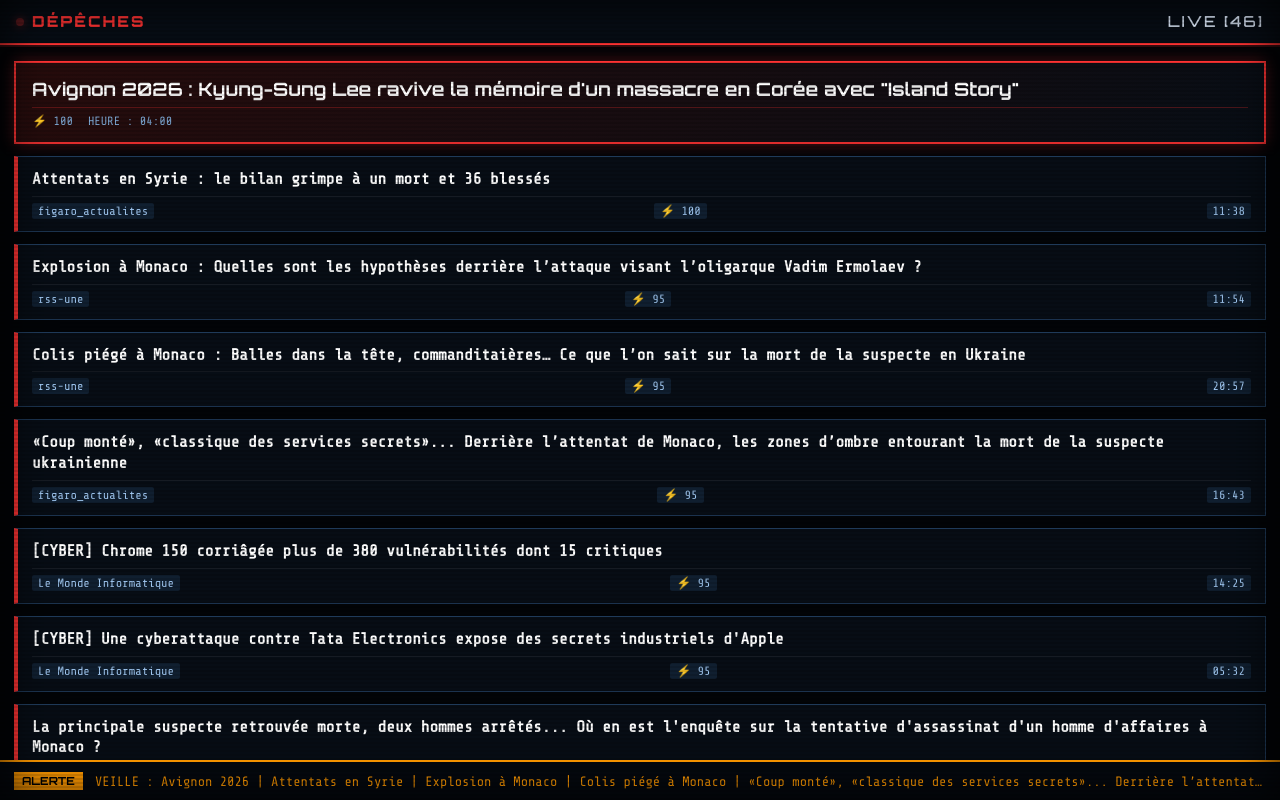
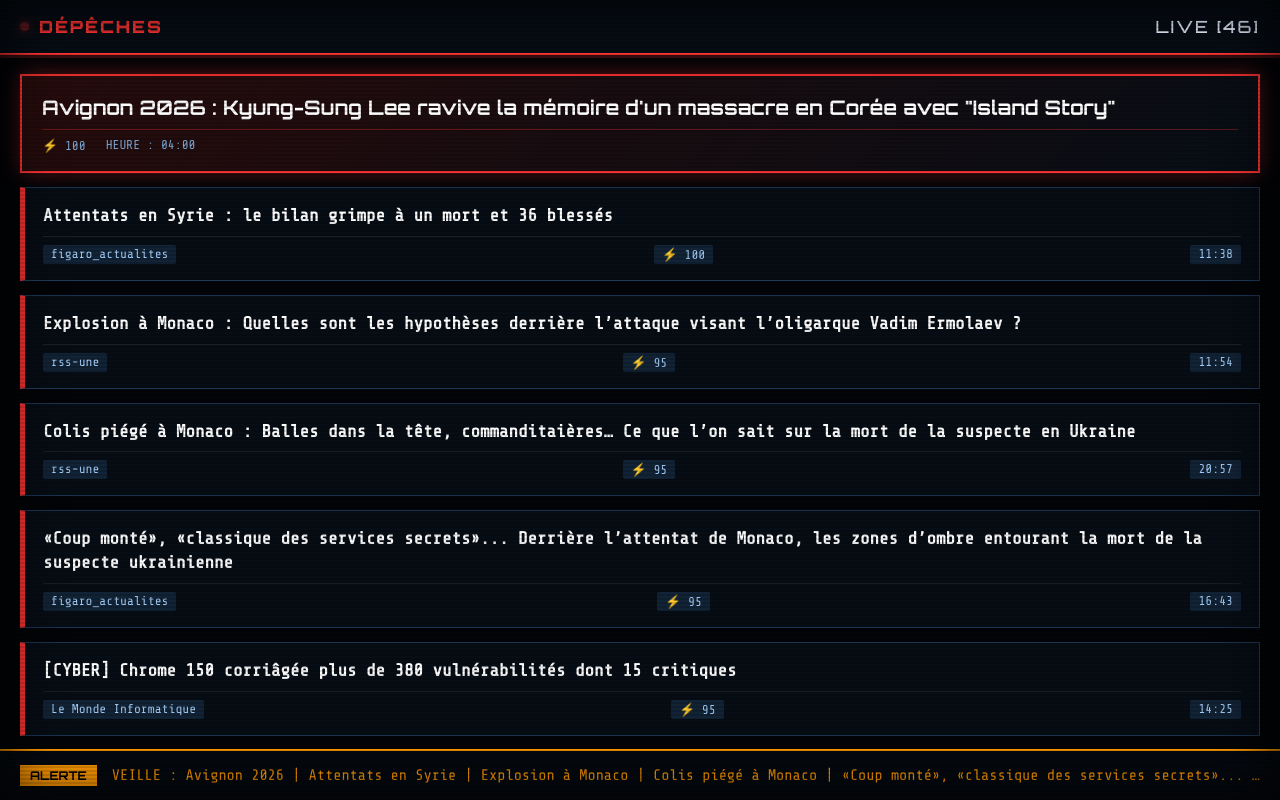
Before and after one commit to MaxMcNeil/FranceLiveNews, a website: page index.html in a window 1280 px wide. Drawn offline with nearby package versions, Linux system fonts and the light colour scheme.

Commit message:
Update style.css

```diff
--- a/style.css
+++ b/style.css
@@ -11,24 +11,21 @@
   --font-mono: 'Share Tech Mono', monospace;
 }
 
-* { box-sizing: border-box; margin: 0; padding: 0; }
+* {
+  box-sizing: border-box;
+  margin: 0;
+  padding: 0;
+}
 
 html, body {
-  width: 100%;
-  height: 100%;
+  width: 100vw;
+  height: 100vh;
   background-color: var(--bg-deep);
   color: var(--text-main);
   font-family: var(--font-mono);
   overflow: hidden;
-  margin: 0;
-  padding: 0;
   display: flex;
   flex-direction: column;
-  position: absolute;
-  top: 0;
-  left: 0;
-  right: 0;
-  bottom: 0;
 }
 
 .scanlines {
@@ -43,7 +40,7 @@ html, body {
 .vignette {
   position: absolute;
   top: 0; left: 0; width: 100%; height: 100%;
-  box-shadow: inset 0 0 50px rgba(0,0,0,0.85);
+  box-shadow: inset 0 0 60px rgba(0,0,0,0.85);
   pointer-events: none;
   z-index: 998;
 }
@@ -52,11 +49,11 @@ html, body {
   display: flex;
   justify-content: space-between;
   align-items: center;
-  padding: 12px 16px;
+  padding: 16px 20px;
   background: var(--bg-panel);
   border-bottom: 2px solid var(--accent-red);
   font-family: var(--font-display);
-  font-size: 0.95rem;
+  font-size: 1.05rem;
   letter-spacing: 2px;
   flex-shrink: 0;
   z-index: 2;
@@ -67,21 +64,21 @@ html, body {
   font-weight: 900;
   display: flex;
   align-items: center;
-  gap: 8px;
+  gap: 10px;
 }
 
 .blink-dot {
-  width: 8px;
-  height: 8px;
+  width: 9px;
+  height: 9px;
   background-color: var(--accent-red);
   border-radius: 50%;
-  box-shadow: 0 0 8px var(--accent-red);
+  box-shadow: 0 0 10px var(--accent-red);
   animation: blink 0.8s infinite;
 }
 
 .loader-line {
   width: 100%;
-  height: 2px;
+  height: 3px;
   background: rgba(255, 51, 51, 0.2);
   flex-shrink: 0;
   z-index: 2;
@@ -90,71 +87,74 @@ html, body {
 #newsContainer {
   flex: 1;
   overflow-y: auto;
-  padding: 14px;
+  padding: 16px 20px;
   display: flex;
   flex-direction: column;
-  gap: 12px;
+  gap: 14px;
   z-index: 2;
 }
 
-@keyframes blink { 0%, 100% { opacity: 1; } 50% { opacity: 0.2; } }
+@keyframes blink {
+  0%, 100% { opacity: 1; }
+  50% { opacity: 0.2; }
+}
 
 .tactical-popup {
   background: linear-gradient(135deg, rgba(40, 12, 12, 0.98), rgba(8, 14, 22, 0.98));
   border: 2px solid var(--accent-red);
-  padding: 14px 16px;
+  padding: 18px 20px;
   position: relative;
-  box-shadow: 0 0 15px rgba(255, 51, 51, 0.3);
+  box-shadow: 0 0 20px rgba(255, 51, 51, 0.35);
   flex-shrink: 0;
 }
 
 .popup-title {
-  font-size: 1.15rem;
+  font-size: 1.25rem;
   color: #ffffff;
   font-weight: bold;
-  margin-bottom: 6px;
-  line-height: 1.3;
+  margin-bottom: 8px;
+  line-height: 1.35;
   font-family: var(--font-display);
 }
 
 .popup-meta {
   display: flex;
-  gap: 15px;
-  font-size: 0.75rem;
+  gap: 20px;
+  font-size: 0.8rem;
   color: var(--text-dim);
   border-top: 1px solid rgba(255, 51, 51, 0.3);
-  padding-top: 6px;
+  padding-top: 8px;
 }
 
 .newsCard {
   background: var(--bg-panel);
   border: 1px solid var(--border-color);
-  border-left: 4px solid var(--accent-orange);
-  padding: 12px 14px;
+  border-left: 5px solid var(--accent-orange);
+  padding: 16px 18px;
   position: relative;
   flex-shrink: 0;
 }
 
 .newsTitle {
-  font-size: 1rem;
+  font-size: 1.1rem;
   color: #ffffff;
-  margin-bottom: 6px;
-  line-height: 1.3;
+  margin-bottom: 8px;
+  line-height: 1.35;
   font-weight: bold;
 }
 
 .newsInfos {
   display: flex;
   justify-content: space-between;
-  font-size: 0.75rem;
+  font-size: 0.8rem;
   color: var(--text-dim);
-  border-top: 1px solid rgba(255,255,255,0.06);
-  padding-top: 6px;
+  border-top: 1px solid rgba(255,255,255,0.08);
+  padding-top: 8px;
 }
 
 .newsInfos span {
-  background: rgba(31, 58, 89, 0.4);
-  padding: 1px 6px;
+  background: rgba(31, 58, 89, 0.5);
+  padding: 2px 8px;
   border-radius: 2px;
   color: #a3cbf5;
 }
@@ -164,8 +164,8 @@ html, body {
   align-items: center;
   background: #05090f;
   border-top: 2px solid var(--accent-orange);
-  padding: 10px 14px;
-  font-size: 0.85rem;
+  padding: 14px 20px;
+  font-size: 0.95rem;
   flex-shrink: 0;
   z-index: 2;
 }
@@ -174,9 +174,9 @@ html, body {
   background: var(--accent-orange);
   color: #000000;
   font-weight: bold;
-  padding: 2px 8px;
-  font-size: 0.7rem;
-  margin-right: 12px;
+  padding: 3px 10px;
+  font-size: 0.75rem;
+  margin-right: 15px;
   font-family: var(--font-display);
 }
 
```
